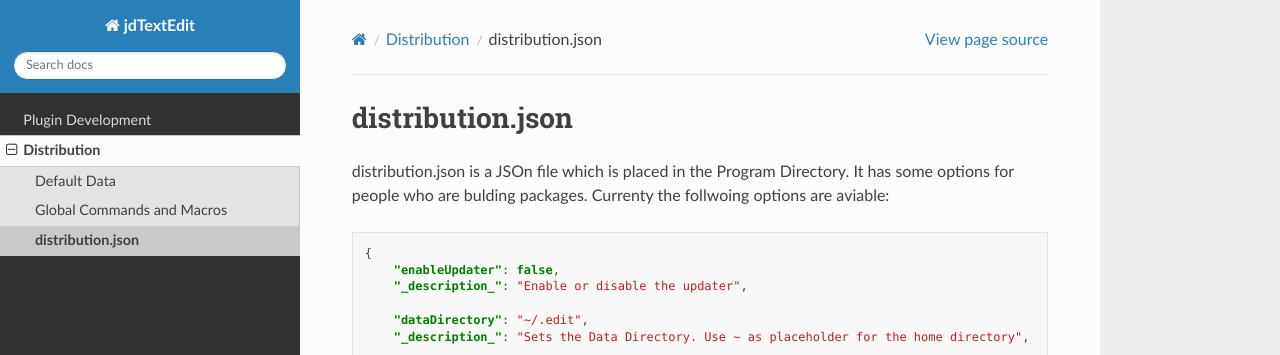
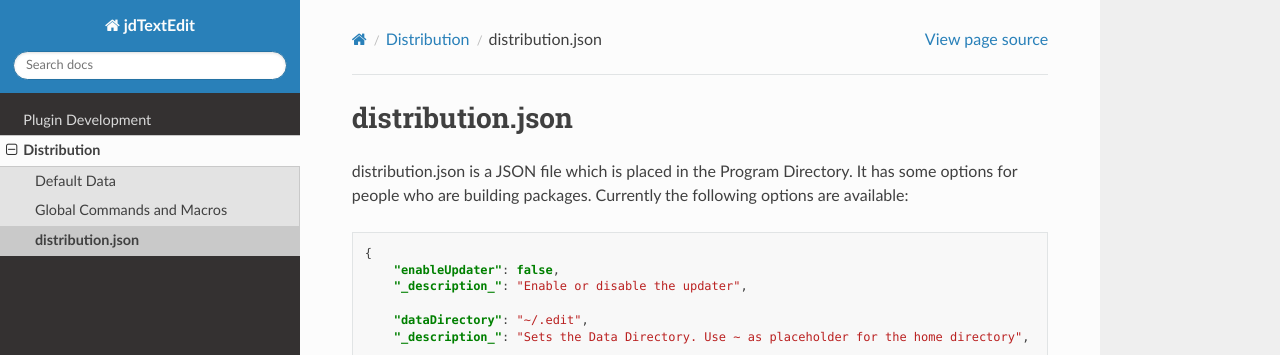
Before and after one commit to JakobDev/jdTextEdit, a Sphinx documentation site: the page built from doc/source/Distribution/distribution.json.rst, in a window 1280 px wide. Shown: the top 355 px of the page. Built offline with Sphinx 7.4.7 and the Read the Docs theme 2.0.0, drawn with Linux system fonts in a browser that asks for light colours.

Commit message:
Fix spelling errors

```diff
--- a/doc/source/Distribution/distribution.json.rst
+++ b/doc/source/Distribution/distribution.json.rst
@@ -2,7 +2,7 @@
 distribution.json
 ==========================
 
-distribution.json is a JSOn file which is placed in the Program Directory. It has some options for people who are bulding packages. Currenty the follwoing options are aviable:
+distribution.json is a JSON file which is placed in the Program Directory. It has some options for people who are building packages. Currently the following options are available:
 
 .. code:: json
 
```
